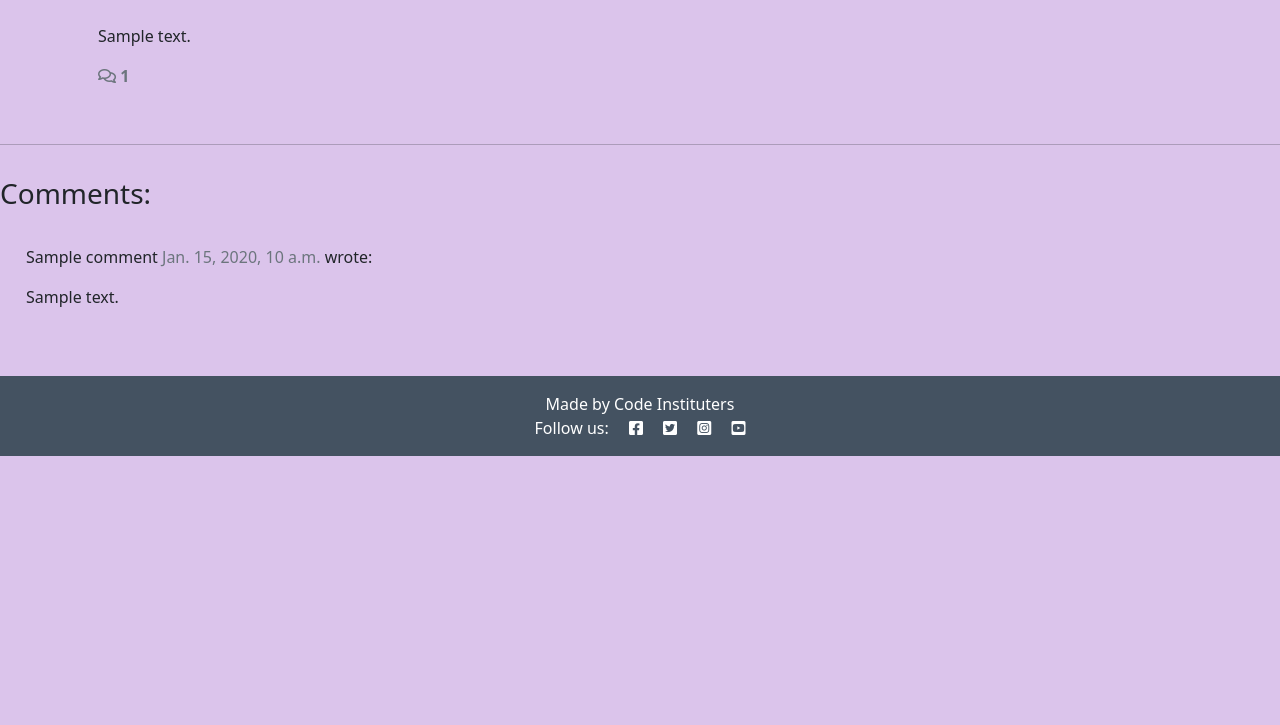
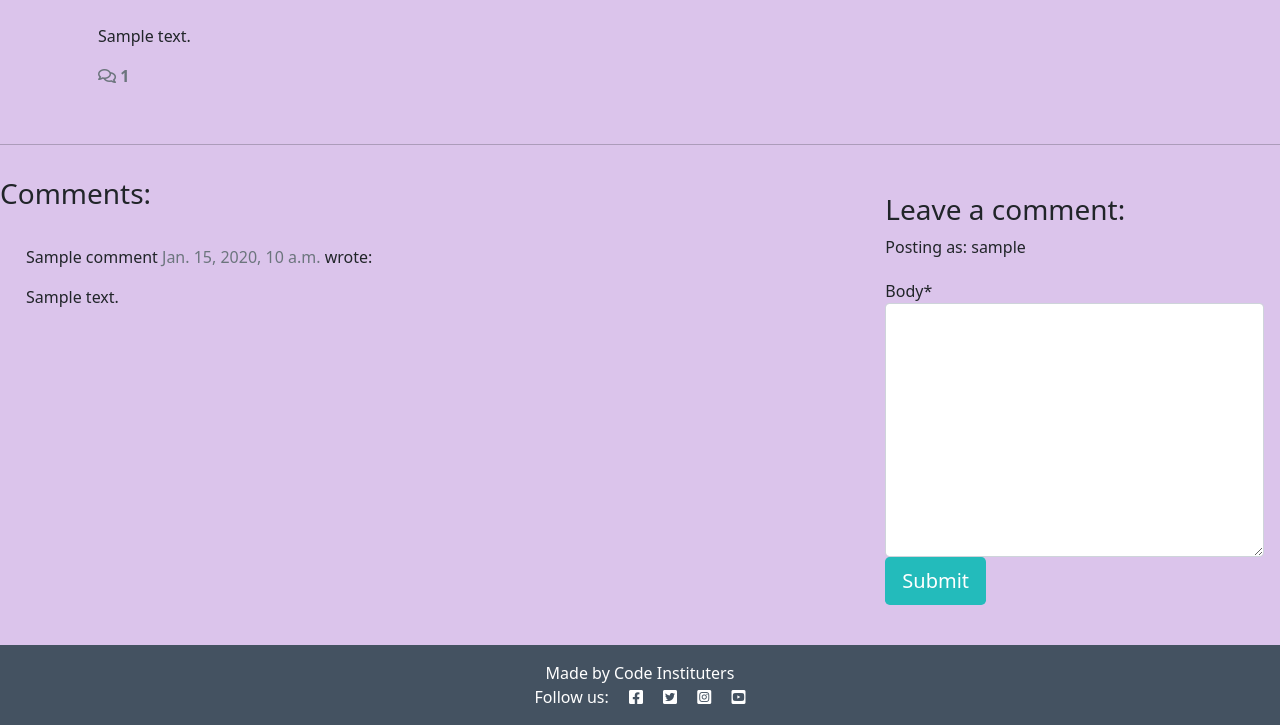
Before and after one commit to PPindel/esports-teammates, a Django app: a page that uses templates/team_detail.html in a window 1280 px wide. Shown: the part 344-1069 px from the top of the page. Before the commit the page ends 800 px from the top, so only its background shows below. Run offline with Django 3.2, Linux system fonts and the light colour scheme; a user stored in the database is signed in; tables that the repository leaves empty hold one stand-in row (values such as "Sample post"); some libraries are stand-ins or nearby versions.

Commit message:
Add option to add comments by user

```diff
--- /dev/null
+++ b/blog/forms.py
@@ -0,0 +1,8 @@
+from .models import Comment
+from django import forms
+
+
+class CommentForm(forms.ModelForm):
+    class Meta:
+        model = Comment
+        fields = ('body',)
--- a/blog/views.py
+++ b/blog/views.py
@@ -1,6 +1,7 @@
 from django.shortcuts import render, get_object_or_404
 from django.views import generic, View
 from .models import TeamAd
+from .forms import CommentForm
 
 
 class TeamList(generic.ListView):
@@ -23,5 +24,34 @@ class TeamDetail(View):
             {
                 "team": team,
                 "comments": comments,
+                "commented": False,
+                "comment_form": CommentForm()
             },
         )
+
+    def post(self, request, slug, *args, **kwargs):
+        queryset = TeamAd.objects.filter(status=1)
+        team = get_object_or_404(queryset, slug=slug)
+        comments = team.comments.filter(approved=True).order_by('created_on')
+
+        comment_form = CommentForm(data=request.POST)
+
+        if comment_form.is_valid():
+            comment_form.instance.email = request.user.email
+            comment_form.instance.name = request.user.username
+            comment = comment_form.save(commit=False)
+            comment.post = team
+            comment.save()
+        else:
+            comment_from = CommentForm()
+
+        return render(
+            request,
+            "team_detail.html",
+            {
+                "team": team,
+                "comments": comments,
+                "commented": True,
+                "comment_form": CommentForm()
+            },
+        )
--- a/requirements.txt
+++ b/requirements.txt
@@ -4,6 +4,7 @@ dj-database-url==0.5.0
 dj3-cloudinary-storage==0.0.6
 Django==3.2.18
 django-allauth==0.53.1
+django-crispy-forms==1.14.0
 django-summernote==0.8.20.0
 gunicorn==20.1.0
 oauthlib==3.2.2
--- a/teamfinder/settings.py
+++ b/teamfinder/settings.py
@@ -49,6 +49,7 @@ INSTALLED_APPS = [
     'django.contrib.staticfiles',
     'cloudinary',
     'django_summernote',
+    'crispy_forms',
     'blog',
 ]
 
@@ -56,6 +57,8 @@ SITE_ID = 1
 
 LOGIN_REDIRECT_URL = '/'
 LOGOUT_REDIRECT_URL = '/'
+
+CRISPY_TEMPLATE_PACK = 'bootstrap4'
 
 MIDDLEWARE = [
     'django.middleware.security.SecurityMiddleware',
--- a/templates/team_detail.html
+++ b/templates/team_detail.html
@@ -1,4 +1,6 @@
 {% extends 'base.html' %} {% block content %}
+
+{% load crispy_forms_tags %}
 
 <div class="masthead">
     <div class="container">
@@ -72,6 +74,22 @@
         <div class="col-md-4 card mb-4  mt-3 ">
             <div class="card-body">
                 <!-- For later -->
+                {% if commented %}
+                <div class="alert alert-success" role="alert">
+                    Your comment is awaiting approval
+                </div>
+                {% else %}
+                {% if user.is_authenticated %}
+
+                <h3>Leave a comment:</h3>
+                <p>Posting as: {{ user.username }}</p>
+                <form method="post" style="margin-top: 1.3em;">
+                    {{ comment_form | crispy }}
+                    {% csrf_token %}
+                    <button type="submit" class="btn btn-signup btn-lg">Submit</button>
+                </form>
+                {% endif %}
+                {% endif %}
             </div>
         </div>
     </div>
```
